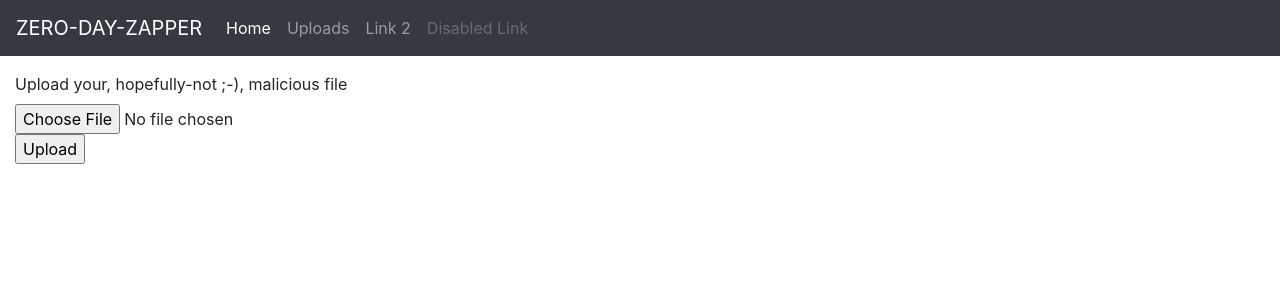
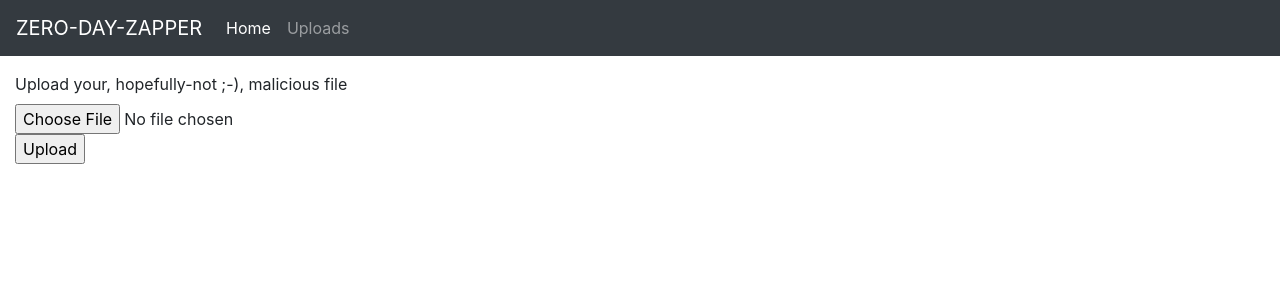
Before and after one commit to scottymcandrew/zerodayzapper-flask, a Flask app: page / in a window 1280 px wide. Shown: the top 300 px of the page. Run offline with Flask 2, Linux system fonts and the light colour scheme; some libraries are stand-ins or nearby versions.

Commit message:
Removed sample links from navbar

```diff
--- a/templates/base.html
+++ b/templates/base.html
@@ -22,8 +22,6 @@
             <div class="navbar-nav">
                 <a class="nav-item nav-link active" href="{{ url_for('upload_file') }}">Home</a>
                 <a class="nav-item nav-link" href="{{ url_for('list_uploaded_files') }}">Uploads</a>
-                <a class="nav-item nav-link" href="#">Link 2</a>
-                <a class="nav-item nav-link disabled" href="#" tabindex="-1" aria-disabled="true">Disabled Link</a>
             </div>
         </div>
     </nav>
```
